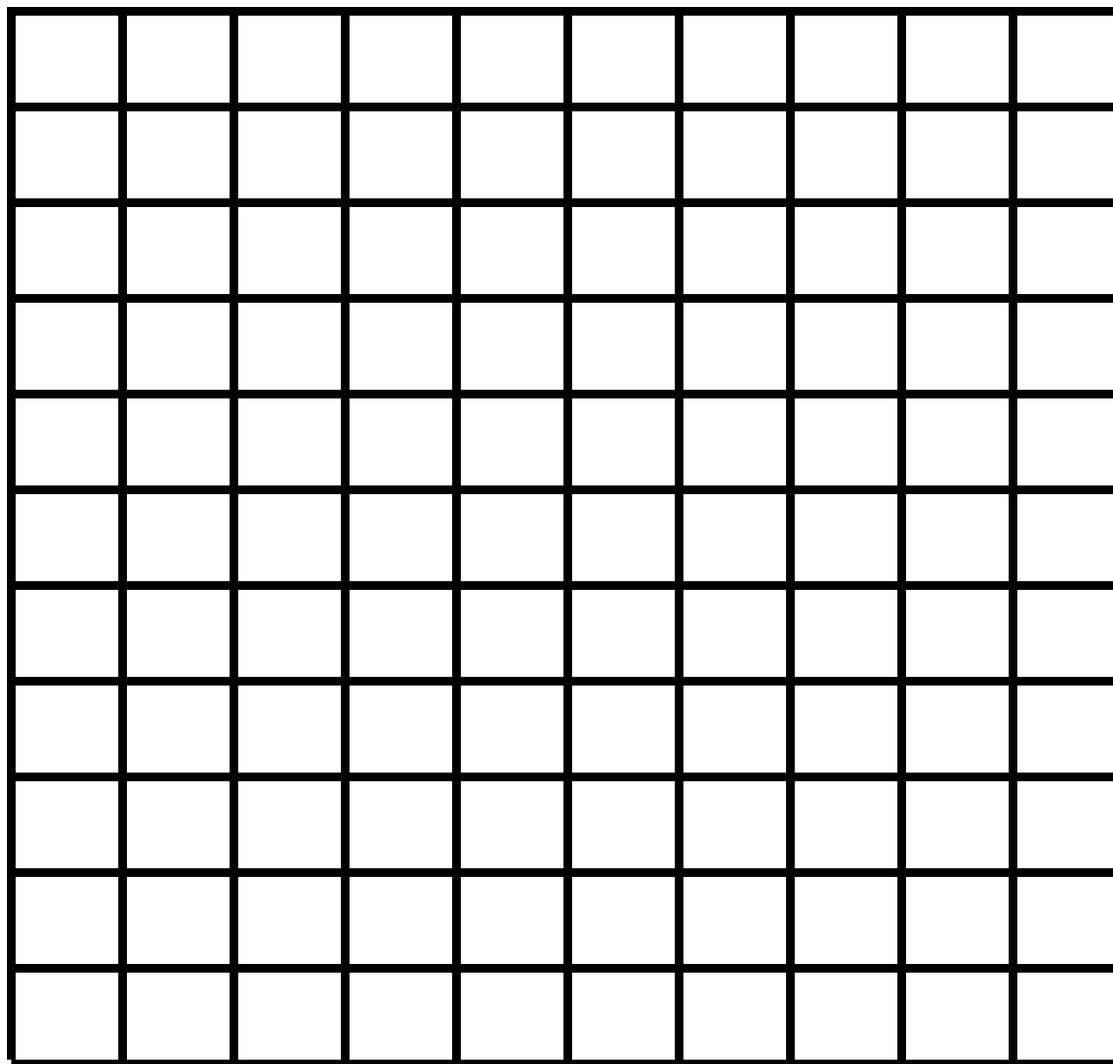
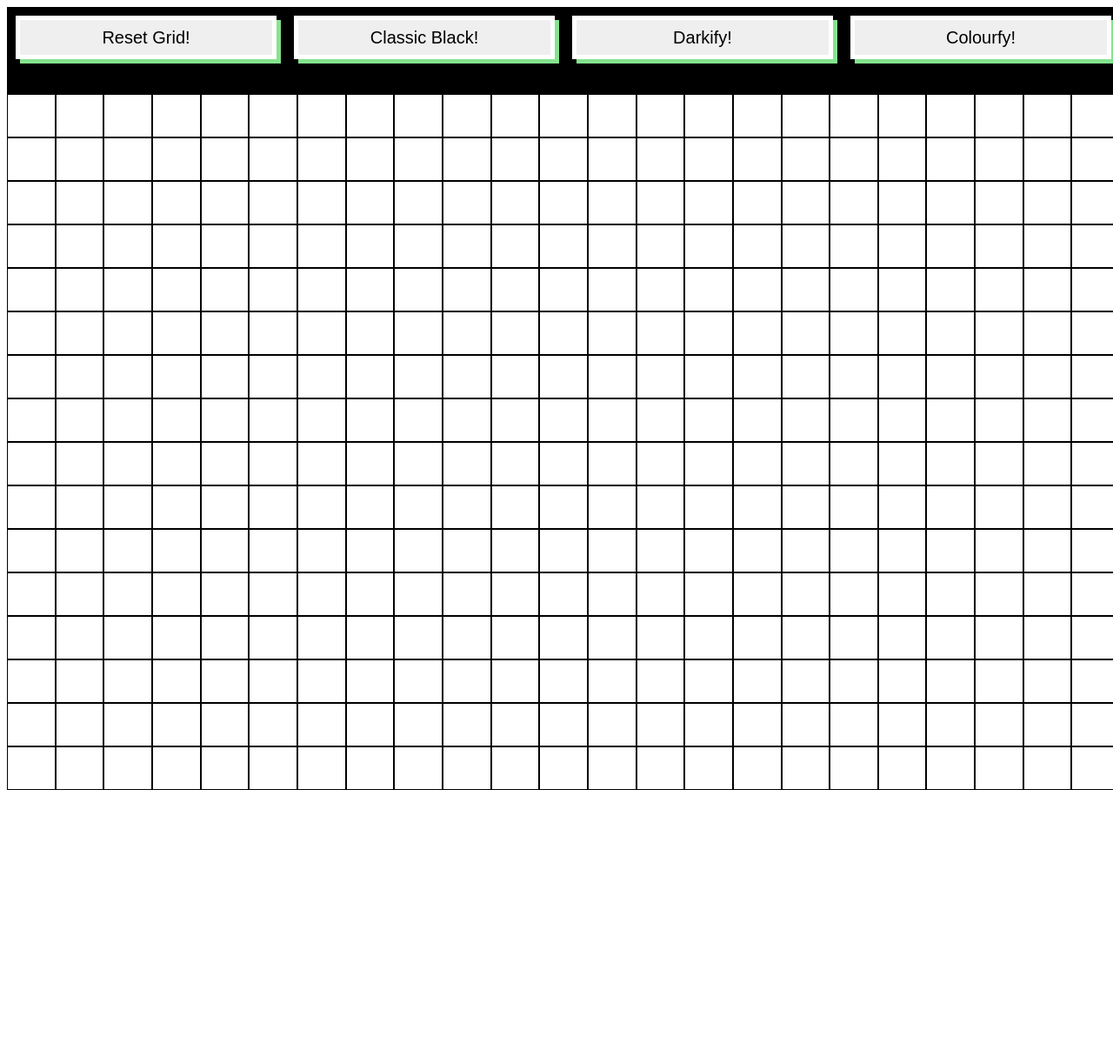
Before and after one commit to discovernick/etch, a plain HTML site: page index.html in a window 1280 px wide. Shown: the whole page at 87% size. After the commit the page ends 908 px from the top, so only its background shows below. Drawn offline with Linux system fonts and the light colour scheme.

Commit message:
Button and Flexbox Styling Added

```diff
--- a/index.html
+++ b/index.html
@@ -9,18 +9,28 @@
     <script src="script.js" defer></script>
 </head>
 <body id="body">
+<div class="nav">
+    <div class="reset"> <button class="btn1" onclick="stripColour()"> Reset Grid! </button></div>
+    <div class="reset"> <button class="btn1" onclick="stripColour()"> Classic Black! </button></div>
+    <div class="reset"> <button class="btn1" onclick="stripColour()"> Darkify! </button></div>
+    <div class="reset"> <button class="btn1" onclick="stripColour()"> Colourfy! </button></div>
+</div>
 <script>
+    // Get current viewport width and assign variables
+    let hgt = Math.floor(document.documentElement.clientHeight / 50);
+    let wdt = Math.floor((document.documentElement.clientWidth - 100) / 50);
+    //
     var newouter = document.createElement('div')
     newouter.className = "header"
     newouter.id = "outer"
     // document.getElementById("body").appendChild(newouter)
-    for (let j = 0; j < 10; j++ ) {
+    for (let j = 0; j < wdt; j++ ) {
         var newinner = document.createElement('div')
         newinner.className = "pixel"
         newouter.appendChild(newinner)
         // document.getElementById("outer").appendChild(newinner)
     }
-    for (let k = 0; k < 10; k++ ) {
+    for (let k = 0; k < hgt; k++ ) {
         cloned = newouter.cloneNode("deep")
         document.getElementById("body").appendChild(cloned)
         console.log(k)
@@ -28,18 +38,5 @@
     // document.getElementById("body").appendChild(newouter)
 
 </script>
-<div class="header">
-    <div class="pixel"></div>
-    <div class="pixel"></div>
-    <div class="pixel"></div>
-    <div class="pixel"></div>
-    <div class="pixel"></div>
-    <div class="pixel"></div>
-    <div class="pixel"></div>
-    <div class="pixel"></div>
-    <div class="pixel"></div>
-    <div class="pixel"></div>
-</div>
-
 </body>
 </html>
--- a/script.js
+++ b/script.js
@@ -1,6 +1,9 @@
 // Function to be able to
-function hoverall() {
-
+function stripColour() {
+    var pixels = document.querySelectorAll("div.pixel");
+    pixels.forEach((pixel) => {
+        pixel.style.backgroundColor = 'white';
+    });
     return;
 }
 
--- a/styles.css
+++ b/styles.css
@@ -5,17 +5,37 @@ body {
 
 .header {
     width: 100vw;
-    height: 100px;
+    height: 50px;
     background-color: white;
-    border: 5px solid #000000;
+    border: 0px solid #000000;
     display: flex;
 }
 
 .pixel {
-    width: 100px;
-    height: 100px;
+    width: 50px;
     background-color: white;
-    border: 5px solid #000000;
-    flex: 1;
+    border: 0.5px solid #000000;
+    flex: 1 1 auto;
 
 }
+
+.nav {
+    display: flex;
+    background-color: #000000;
+    height: 100px;
+    justify-content: center;
+}
+
+.reset {
+    justify-content: center;
+}
+
+.btn1 {
+    justify-content: center;
+    border: 5px solid #FFFFFF;
+    box-shadow: 5px 5px rgb(133, 227, 143);
+    width: 300px;
+    height: 50px;
+    font-size: 20px;
+    margin: 10px;
+}
```
